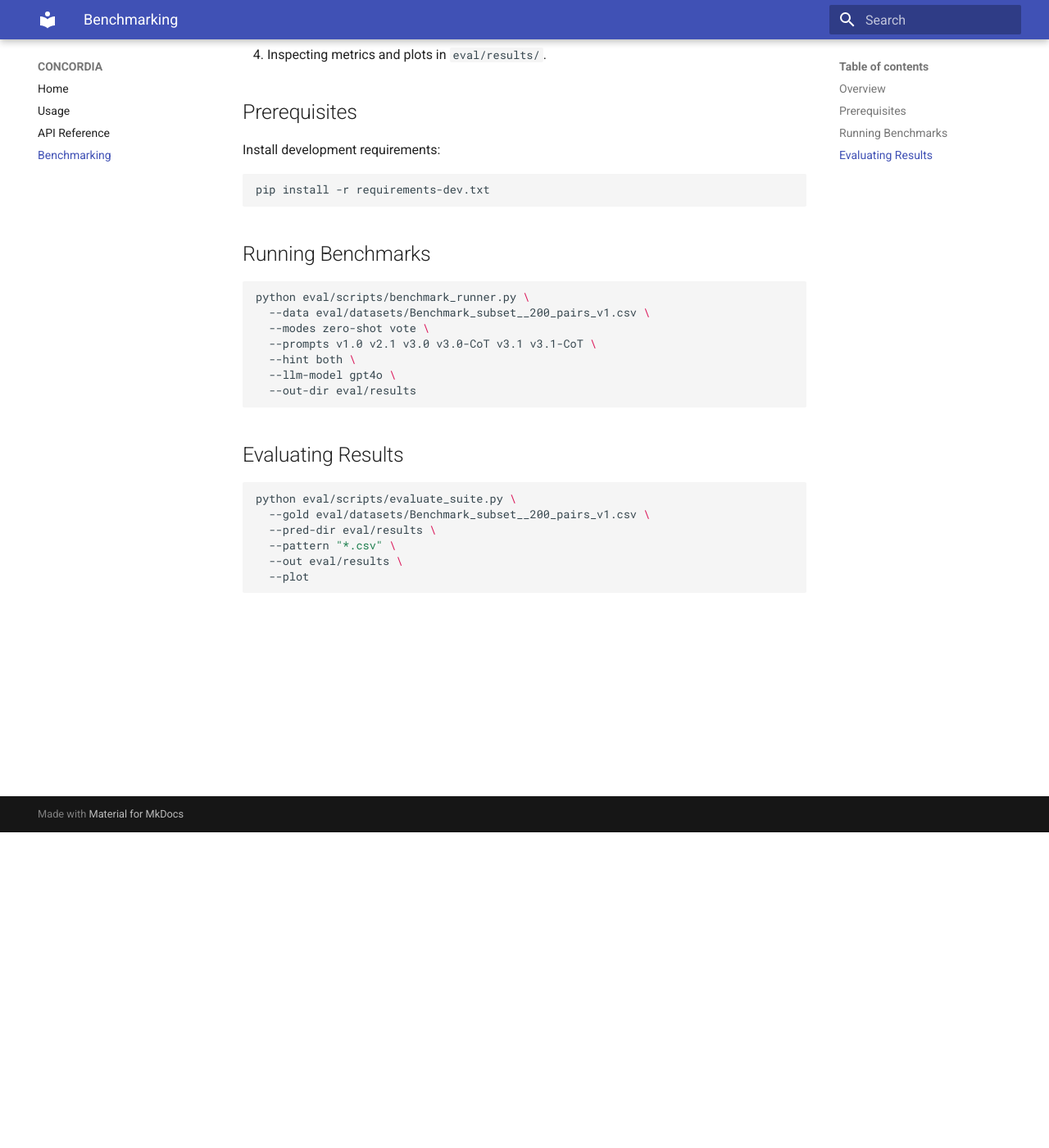
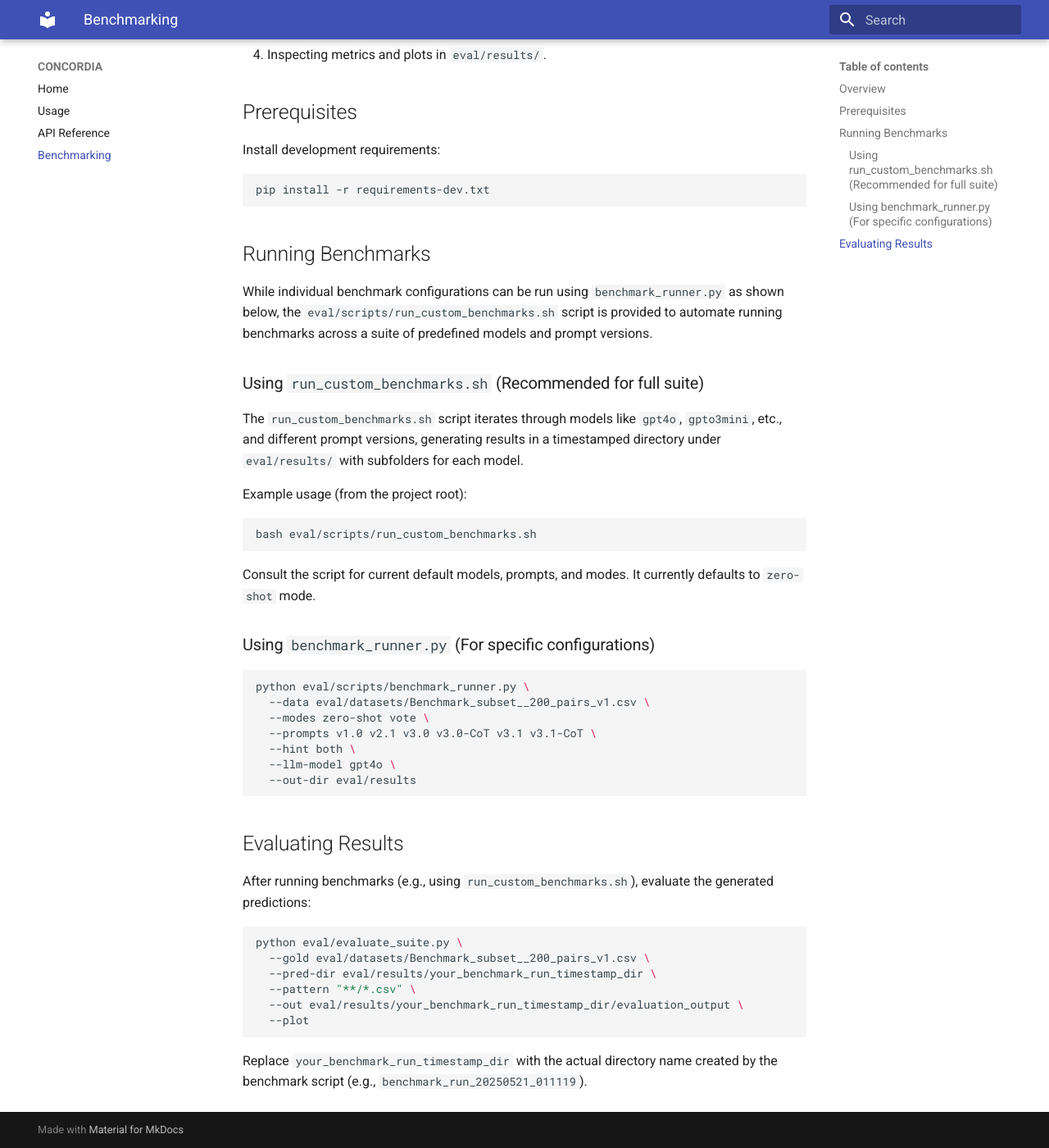
Before and after one commit to jplfaria/CONCORDIA, an MkDocs documentation site: the page built from docs/benchmarking.md, in a window 1280 px wide and 1400 px high, scrolled down 385 px. Shown: the whole window at 82% size. Built offline with MkDocs 1.6.1 and Material for MkDocs 9.7.7, drawn with Linux system fonts in a browser that asks for light colours.

Commit message:
docs: update benchmarking and evaluation docs

````diff
--- a/docs/benchmarking.md
+++ b/docs/benchmarking.md
@@ -21,6 +21,20 @@ pip install -r requirements-dev.txt
 
 ## Running Benchmarks
 
+While individual benchmark configurations can be run using `benchmark_runner.py` as shown below, the `eval/scripts/run_custom_benchmarks.sh` script is provided to automate running benchmarks across a suite of predefined models and prompt versions.
+
+### Using `run_custom_benchmarks.sh` (Recommended for full suite)
+
+The `run_custom_benchmarks.sh` script iterates through models like `gpt4o`, `gpto3mini`, etc., and different prompt versions, generating results in a timestamped directory under `eval/results/` with subfolders for each model.
+
+Example usage (from the project root):
+```bash
+bash eval/scripts/run_custom_benchmarks.sh
+```
+Consult the script for current default models, prompts, and modes. It currently defaults to `zero-shot` mode.
+
+### Using `benchmark_runner.py` (For specific configurations)
+
 ```bash
 python eval/scripts/benchmark_runner.py \
   --data eval/datasets/Benchmark_subset__200_pairs_v1.csv \
@@ -33,11 +47,15 @@ python eval/scripts/benchmark_runner.py \
 
 ## Evaluating Results
 
+After running benchmarks (e.g., using `run_custom_benchmarks.sh`), evaluate the generated predictions:
+
 ```bash
-python eval/scripts/evaluate_suite.py \
+python eval/evaluate_suite.py \
   --gold eval/datasets/Benchmark_subset__200_pairs_v1.csv \
-  --pred-dir eval/results \
-  --pattern "*.csv" \
-  --out eval/results \
+  --pred-dir eval/results/your_benchmark_run_timestamp_dir \
+  --pattern "**/*.csv" \
+  --out eval/results/your_benchmark_run_timestamp_dir/evaluation_output \
   --plot
 ```
+
+Replace `your_benchmark_run_timestamp_dir` with the actual directory name created by the benchmark script (e.g., `benchmark_run_20250521_011119`).
````
Also changed, not shown: README.md (+10 -5 lines), docs/usage.md (+8 -5 lines), eval/README.md (+36 -0 lines).
